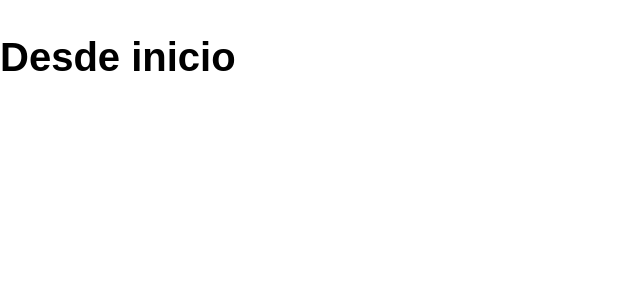
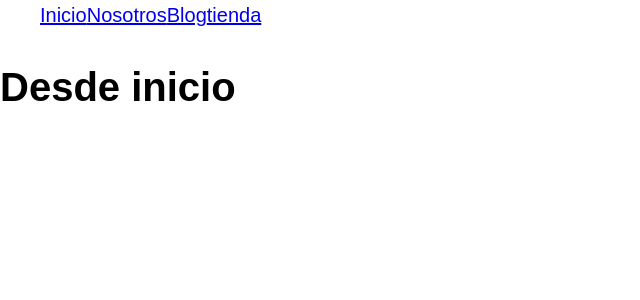
Before and after one commit to alicia-granados/MERN-EXPERIMENTS, a Next.js app in the folder Proyecto 5/guitarla_next/: page / in a window 1280 px wide. Shown: the top 300 px of the page, without its empty margins (0-640 px from the left). Built offline with nearby package versions, Linux system fonts and the light colour scheme.

Commit message:
feat: :sparkles: Next: Primeros pasos con el header

```diff
--- /dev/null
+++ b/Proyecto 5/guitarla_next/components/Header.js
@@ -0,0 +1,21 @@
+import Link from "next/link"
+
+const Header = () => {
+  return (
+    <header>
+      <div className='contenedor'>
+        <div>
+
+        </div>
+        <nav>
+            <Link href= '/'>Inicio</Link>
+            <Link href= '/nosotros'>Nosotros</Link>
+            <Link href= '/blog'>Blog</Link>
+            <Link href= '/tienda'>tienda</Link>
+        </nav>
+      </div>
+    </header>
+  )
+}
+
+export default Header
--- a/Proyecto 5/guitarla_next/components/Layout.js
+++ b/Proyecto 5/guitarla_next/components/Layout.js
@@ -1,4 +1,5 @@
 import Head from 'next/head'
+import Header from './Header'
 
 const Layout = ({children, pagina}) => {
   return (
@@ -7,6 +8,7 @@
             <title>GuitarLA - {pagina} </title>
             <meta name="description" content="Sitio Web de venta de guitarras" />
         </Head>
+        <Header/>
         {children}
     </div>
   )
```
